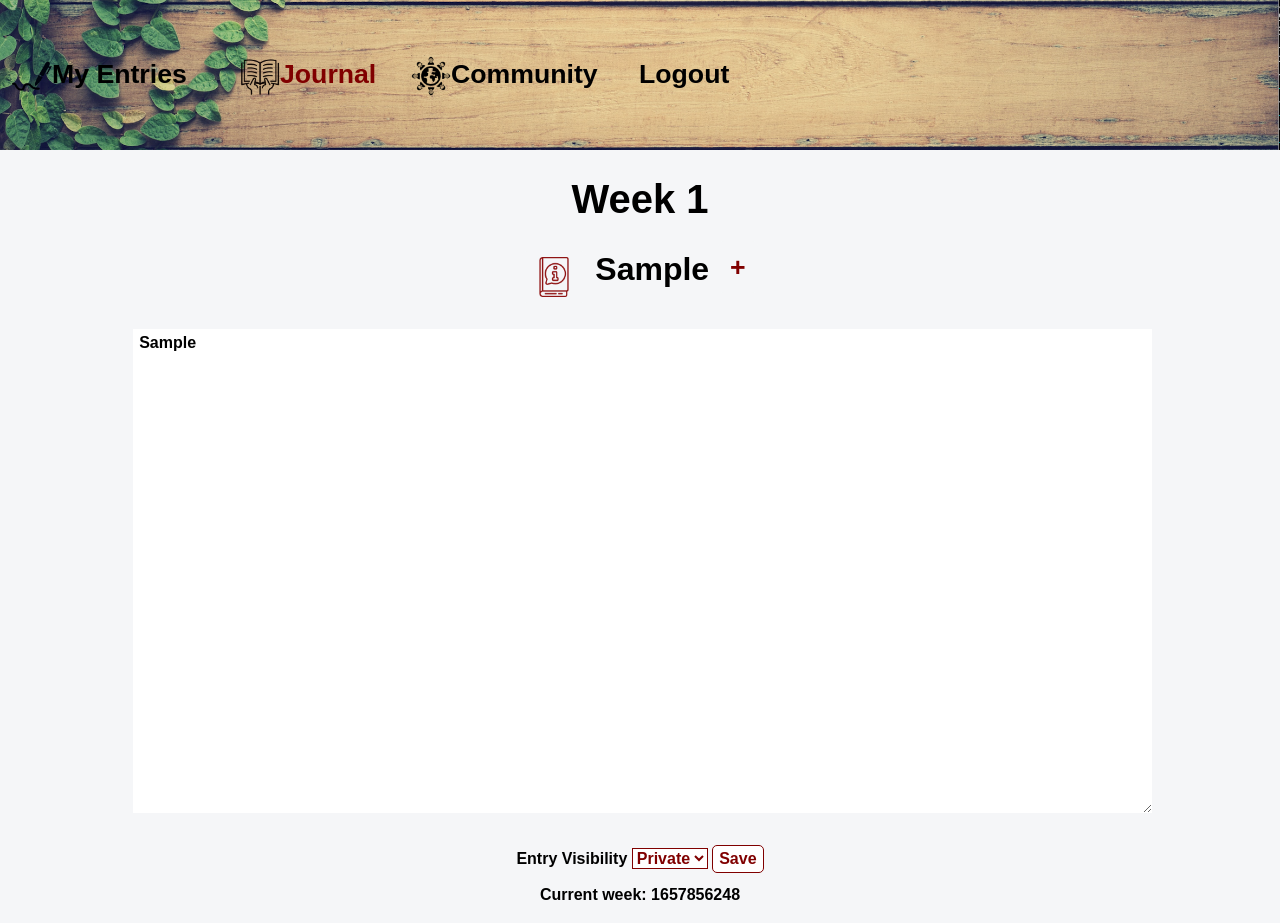
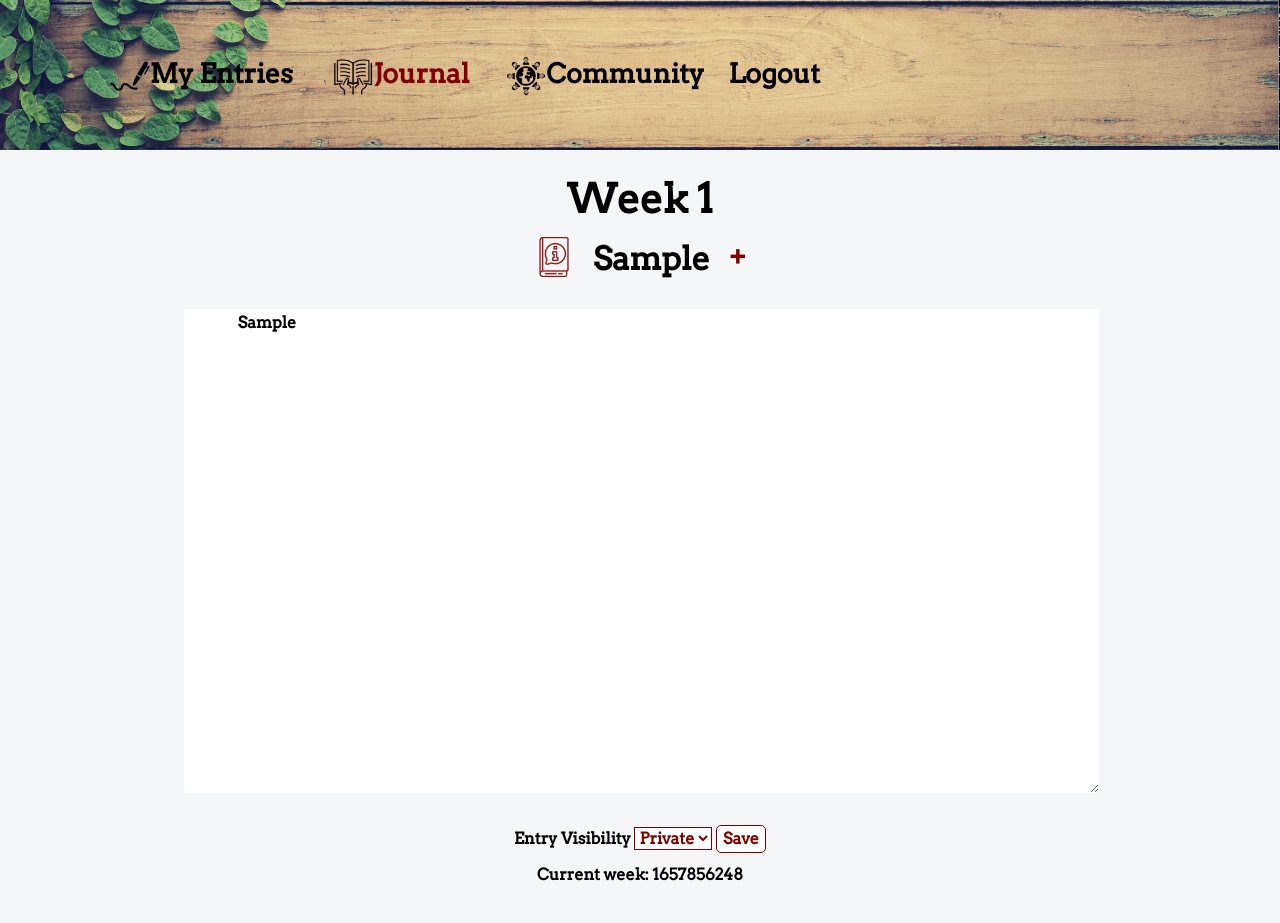
Before and after one commit to mbudd101288/HB_Journal_Project, a Flask app: page /update-prompt-entry/1 in a window 1280 px wide. After the commit the page ends 881 px from the top, so only its background shows below. Run offline with Flask 2, Linux system fonts and the light colour scheme; the visitor is signed in with stand-in values (Sample User, id 1); tables that the repository leaves empty hold one stand-in row (values such as "Sample post").

Commit message:
more styling

```diff
--- a/server.py
+++ b/server.py
@@ -147,7 +147,6 @@
         db.session.add(new_entry)
     db.session.commit()
 
-    flash(f'Journal Entry saved. Visibility: {visibility}')
     return redirect('/entry')
 
 
--- a/static/js/homepage.js
+++ b/static/js/homepage.js
@@ -44,8 +44,8 @@
   }
   const videoHeight = getComputedStyle(document.querySelector('.background-video video')).height;
   document.querySelector('header').style.height = videoHeight;
+}
 
-}
 
 // // Caveat: this causes the page to look wonky on initial load.
 window.onload = scaleVideo;
--- a/static/style.css
+++ b/static/style.css
@@ -18,19 +18,16 @@
   background-size: cover;
   color: black;
   /* color: rgb(50, 81, 50) */
-  font-family: marker felt, fantasy;
+  font-family:  'Arvo', serif;
   font-weight: bold;
   font-size: 20pt;
+  text-align: right;
   margin-bottom: 25px;
 }
 
 /* Homepage CSS */
 
 #homepage_body {
-  background-color: black;
-}
-
-#home_button_bar {
   background-color: black;
 }
 
@@ -121,19 +122,21 @@
 h1, h2, p, #entry {
   color: black;
   font-weight: bolder;
-  font-family: marker felt, fantasy;
+  font-family:  'Arvo', serif;
   text-align: center;
 }
 
 textarea {
   margin-bottom: 25px;
   background-color: white;
+  padding-left: 50px;
+  padding-right: 50px;
 }
 
 form, h3, #journal_entry {
   color: black;
   font-weight: bolder;
-  font-family: marker felt, fantasy;
+  font-family:  'Arvo', serif;
   border-color: solid,  black;
 }
 
@@ -158,10 +161,9 @@
 #source_button {
   background-color: #f5f6f8;
   border: none;
-  margin-top: 20px;
   font-weight: bold;
   color: darkgreen;
-  font-family: marker felt, fantasy;
+  font-family:  'Arvo', serif;
 }
 
 .save_entry, #entry_visibility {
@@ -170,7 +172,7 @@
   font-size: 12pt;
   font-weight: bold;
   color: maroon;
-  font-family: marker felt, fantasy;
+  font-family:  'Arvo', serif;
 }
 
 #bonus_text_button {
@@ -179,7 +181,14 @@
     border: none;
     color:maroon;
     font-size: 20pt;
-    font-family: marker felt, fantasy;
+    font-family:  'Arvo', serif;
+}
+
+#additional_info {
+  white-space: pre-line;
+  text-align: center;
+  padding-left: 75px;
+  padding-right: 75px;
 }
 
 button {
@@ -187,7 +196,7 @@
   border: solid 1px darkgreen;
   font-weight: bold;
   color: darkgreen;
-  font-family: marker felt, fantasy;
+  font-family:  'Arvo', serif;
   margin-bottom: 10px;
   border-radius: 5px;
 }
--- a/templates/base.html
+++ b/templates/base.html
@@ -11,6 +11,9 @@
         <!-- JavaScript Bundle with Popper -->
         <script src="https://cdn.jsdelivr.net/npm/bootstrap@5.2.0-beta1/dist/js/bootstrap.bundle.min.js" integrity="sha384-pprn3073KE6tl6bjs2QrFaJGz5/SUsLqktiwsUTF55Jfv3qYSDhgCecCxMW52nD2" crossorigin="anonymous"></script>
         <!-- Your custom styles -->
+        <link rel="preconnect" href="https://fonts.googleapis.com">
+        <link rel="preconnect" href="https://fonts.gstatic.com" crossorigin>
+        <link href="https://fonts.googleapis.com/css2?family=Arvo&display=swap" rel="stylesheet">
         <link rel="stylesheet" href="/static/style.css">
 
     </head>
@@ -19,7 +22,7 @@
     <body>
 {% endblock %}
         <nav class="navbar sticky-top">
-            <div class="container-fluid">
+            <div class="container mr-auto text-right">
                 <div class="row">
                     {% block nav %}
                     <div class="col-4">
@@ -31,7 +34,7 @@
                     <div class="col-4">
                         <a class="nav-link active" aria-current="page" href="/community"><span><img src="/static/images/community.png" alt="pen img" width=40px height=40px></span>Community</a>
                     </div>
-                    <div class="col-1 text-right">
+                    <div class="col-1">
                         <a class="nav-link active" aria-current="page"  href="/logout">Logout</a>
                     </div>
                     {% endblock %}
--- a/templates/user-page.html
+++ b/templates/user-page.html
@@ -10,7 +10,7 @@
     <div class="col-4">
         <a class="nav-link active" aria-current="page" href="/community"><span><img src="/static/images/community.png" alt="pen img" width=40px height=40px></span>Community</a>
     </div>
-    <div class="col-1 text-right">
+    <div class="col-1">
         <a class="nav-link active" aria-current="page" href="/logout">Logout</a>
     </div>
 {% endblock %}
@@ -24,8 +24,8 @@
 {% block content %}
 
     <div class="container-fluid">
-        <div class="row">
-            <div id="user-prompts" class="col"></div>
+        <div class="row flex justify-content-center">
+            <div id="user-prompts" class="col-11"></div>
         </div>
     </div>
 
```
Also changed, not shown: other parts of static/style.css (+26 -20 lines), data/entries.json (+4 -4 lines), templates/homepage.html (+21 -23 lines).
